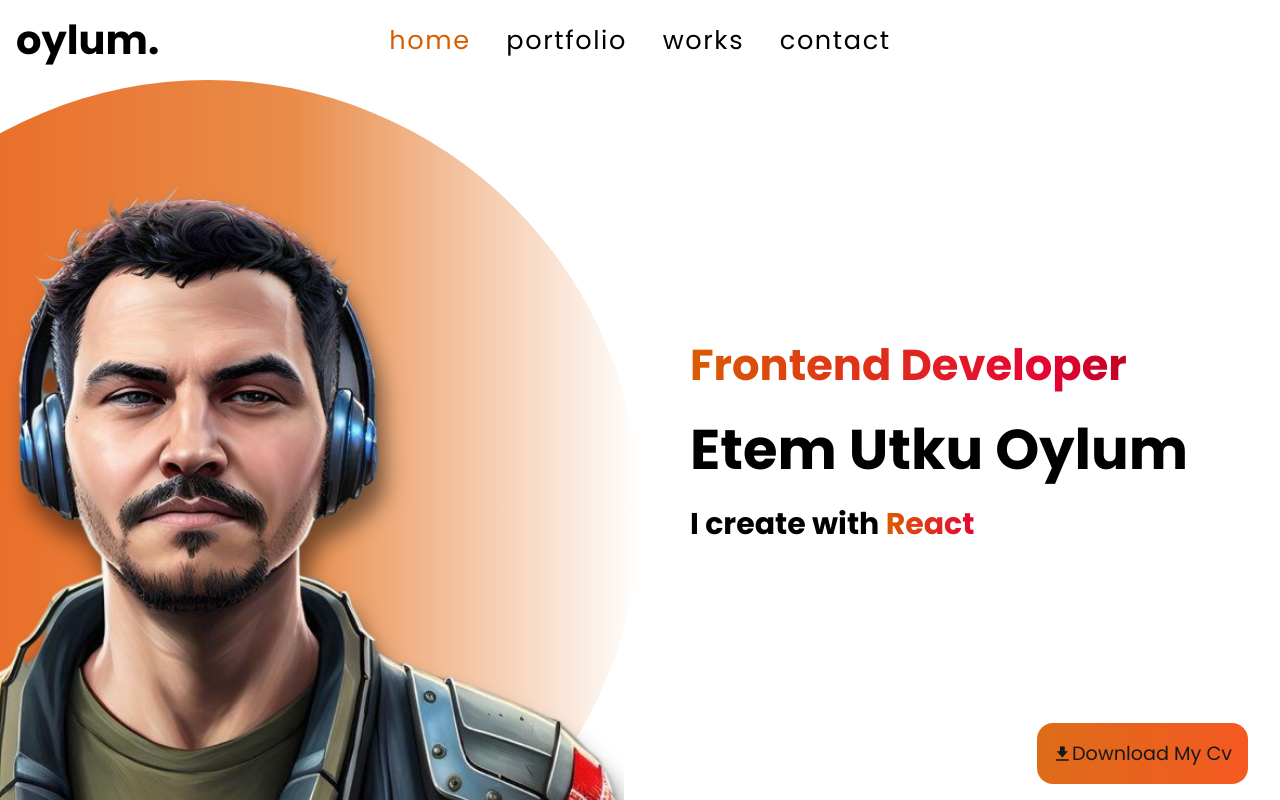
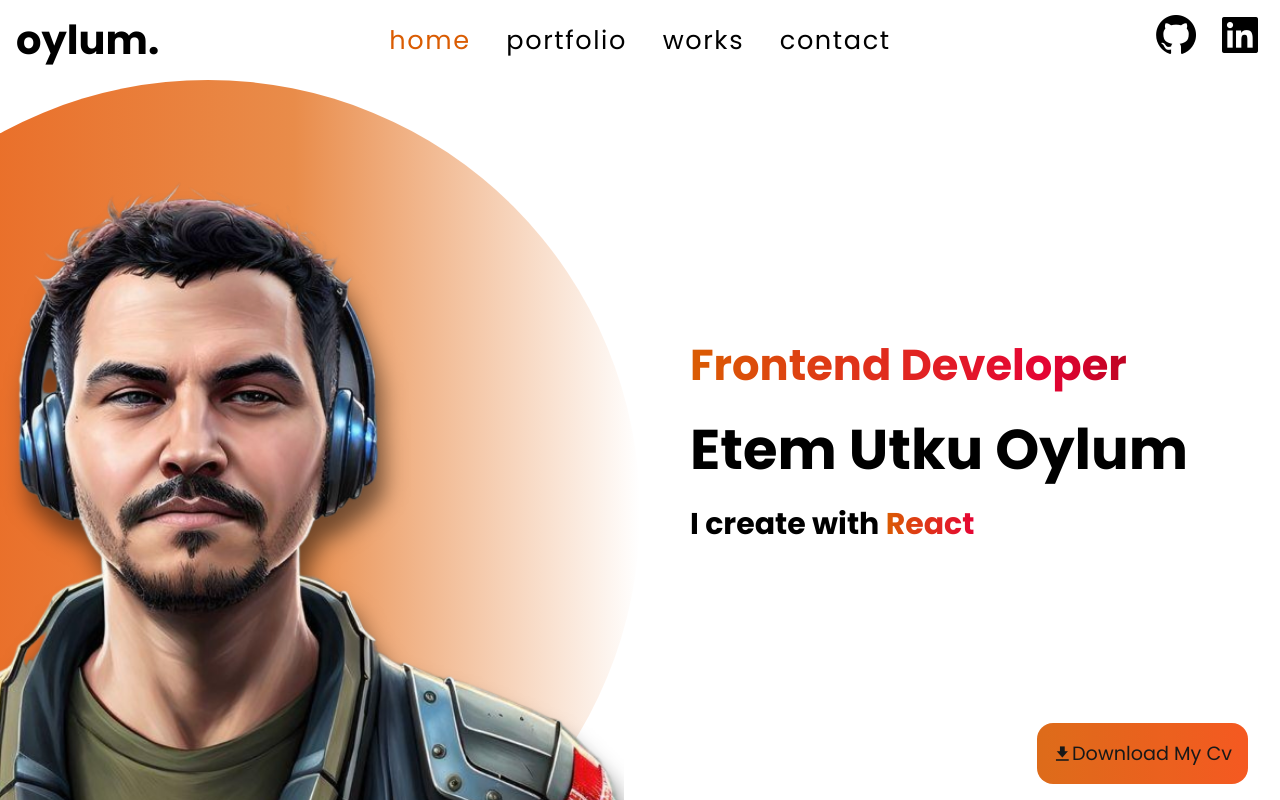
Before and after one commit to utkuoylum/reactportfolio, a React (Vite) app: page / in a window 1280 px wide. Built offline with nearby package versions, Linux system fonts and the light colour scheme.

Commit message:
social links

```diff
--- a/src/Components/topbar/Topbar.jsx
+++ b/src/Components/topbar/Topbar.jsx
@@ -20,12 +20,17 @@ export default function Topbar(props) {
             <NavLink to="/contact" className={({isActive})=>isActive ? "selected": ""}>contact</NavLink>
           </div>
 
-          <div className="hamburger" onClick={handleMenu}>
+          {/* <div className="hamburger" onClick={handleMenu}>
           <span className="menubar"></span>
           <span className="menubar"></span>
           <span className="menubar"></span>
+          </div> */}
+
+      </div>
+      <div className="socials">
+            <a href="https://github.com/utkuoylum" rel="noreferrer" target="_blank"><i className='bx bxl-github' ></i></a>
+            <a href="https://www.linkedin.com/in/utkuoylum/" rel="noreferrer" target="_blank" ><i className='bx bxl-linkedin-square' ></i></a>
           </div>
-      </div>
     </div>
   );
 }
--- a/src/Components/topbar/topbar.scss
+++ b/src/Components/topbar/topbar.scss
@@ -13,6 +13,25 @@
   align-items: center;
   justify-content: center;
   z-index: 3;
+
+  .socials {
+    position: absolute;
+    right: 1rem;
+    display: flex;
+    gap: 1rem;
+
+
+    a {
+      color: black;
+      font-size: 3rem;
+      transition: 0.7s ease;
+
+
+      &:hover {
+        color: $mainColor;
+      }
+    }
+  }
 
   .logo {
     font-size: 40px;
```
